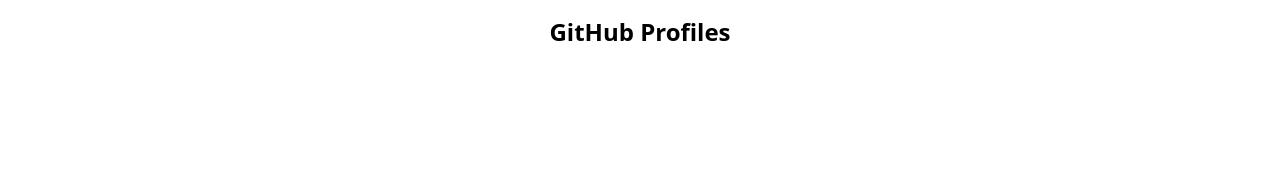
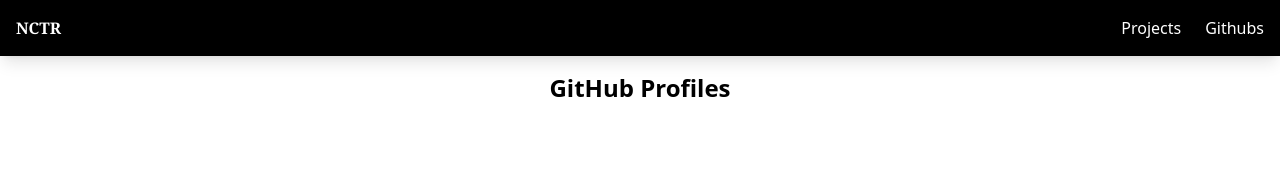
Before and after one commit to fka-kafka/upgraded-rotary-phone, a website built with Vite: page github.html in a window 1280 px wide. Built offline with nearby package versions, Linux system fonts and the light colour scheme; no server answers.

Commit message:
Fix routes between main page and github page

```diff
--- a/github.html
+++ b/github.html
@@ -7,8 +7,17 @@
     <link href="/output.css" rel="stylesheet">
     <script src="/src/assets/js/github.js"></script>
 </head>
-<body class="bg-gray-100 p-4">
-    <h1 class="text-2xl font-bold font-sans text-center mb-4">GitHub Profiles</h1>
-    <div id="profilesContainer" class="grid grid-cols-2 gap-4 p-4"></div>
-</body>
+<body class="bg-gray-100">
+    <nav class="bg-black p-4 shadow-lg text-white flex justify-between">
+        <span class="font-serif font-bold"><a href="index.html">NCTR</a></span>
+        <span class="flex gap-6">
+            <span><a href="#projects">Projects</a></span>
+            <span><a href="github.html">Githubs</a></span>
+        </span>
+    </nav>
+    <div class="p-4">
+        <h1 class="text-2xl font-bold font-sans text-center mb-4">GitHub Profiles</h1>
+        <div id="profilesContainer" class="grid grid-cols-2 gap-4 p-4"></div>
+    </div>
+    </body>
 </html>
```
